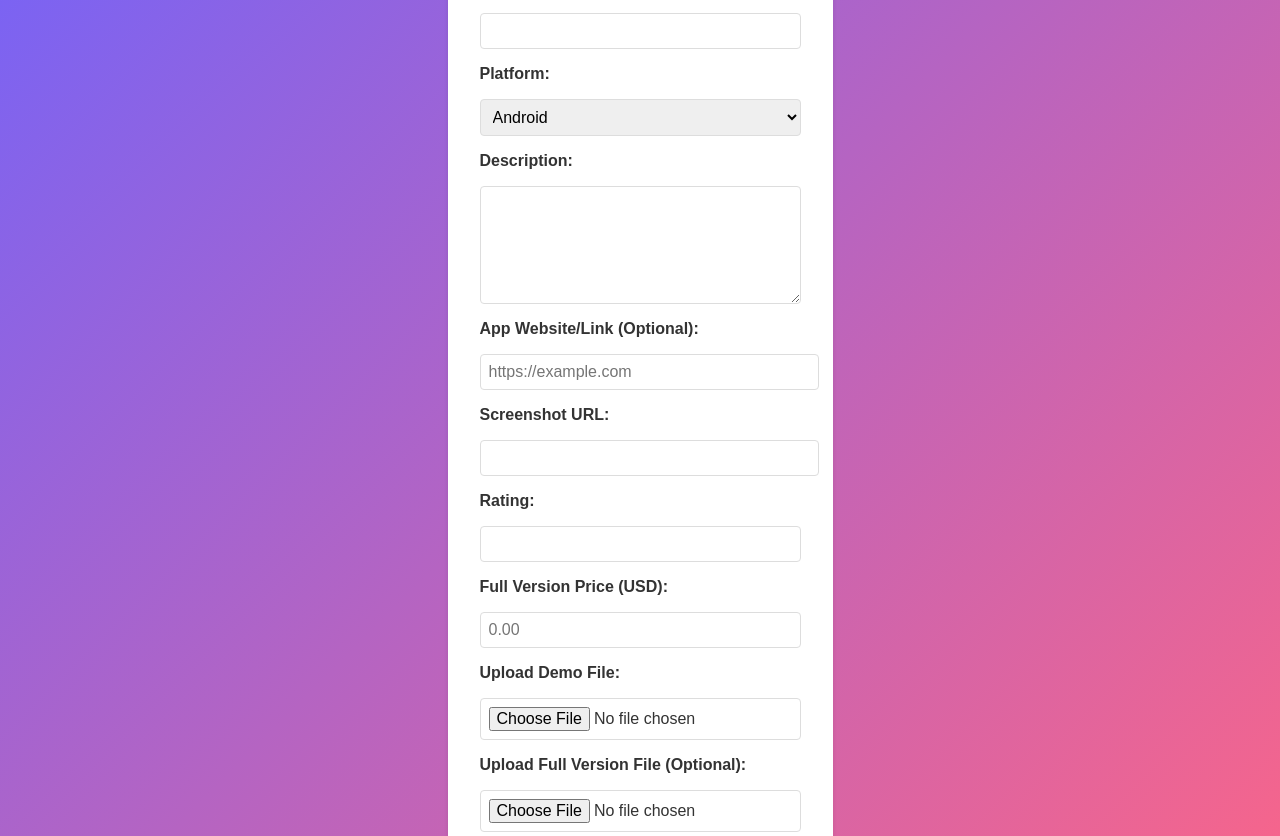
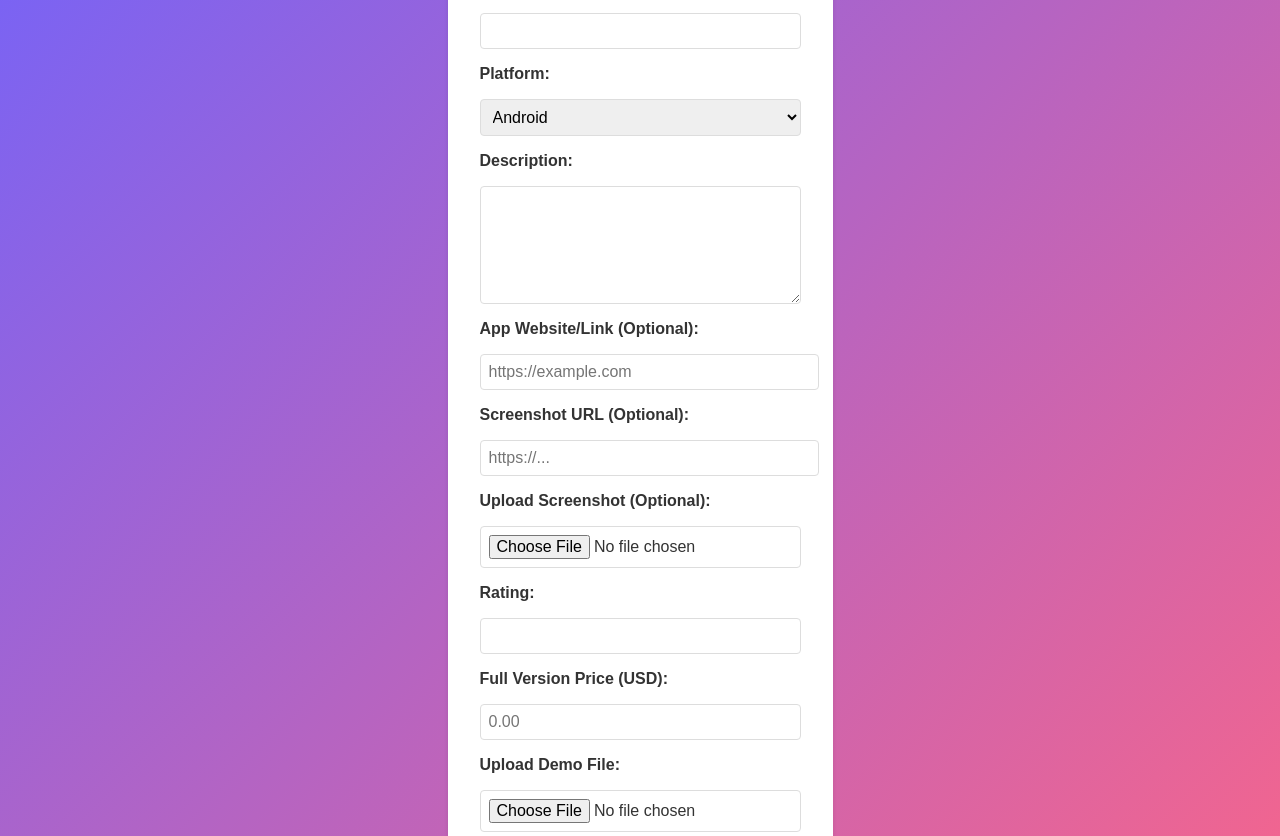
Before and after one commit to DrTayyebAhmad/ahmadsoft, a website: page submit-app.html in a window 1280 px wide. Shown: the part 264-1100 px from the top of the page. Drawn offline with Linux system fonts and the light colour scheme.

Commit message:
Add files via upload

```diff
--- a/submit-app.html
+++ b/submit-app.html
@@ -38,8 +38,11 @@
         <label for="hyperlink">App Website/Link (Optional):</label>
         <input type="url" id="hyperlink" name="hyperlink" placeholder="https://example.com">
 
-        <label for="screenshot">Screenshot URL:</label>
-      <input type="url" id="screenshot" name="screenshot" required>
+        <label for="screenshot">Screenshot URL (Optional):</label>
+      <input type="url" id="screenshot" name="screenshot" placeholder="https://...">
+
+      <label for="screenshot-file">Upload Screenshot (Optional):</label>
+      <input type="file" id="screenshot-file" name="screenshot-file" accept="image/*">
 
       <label for="rating">Rating:</label>
       <input type="number" id="rating" name="rating" min="1" max="5" step="0.1" required>
```
